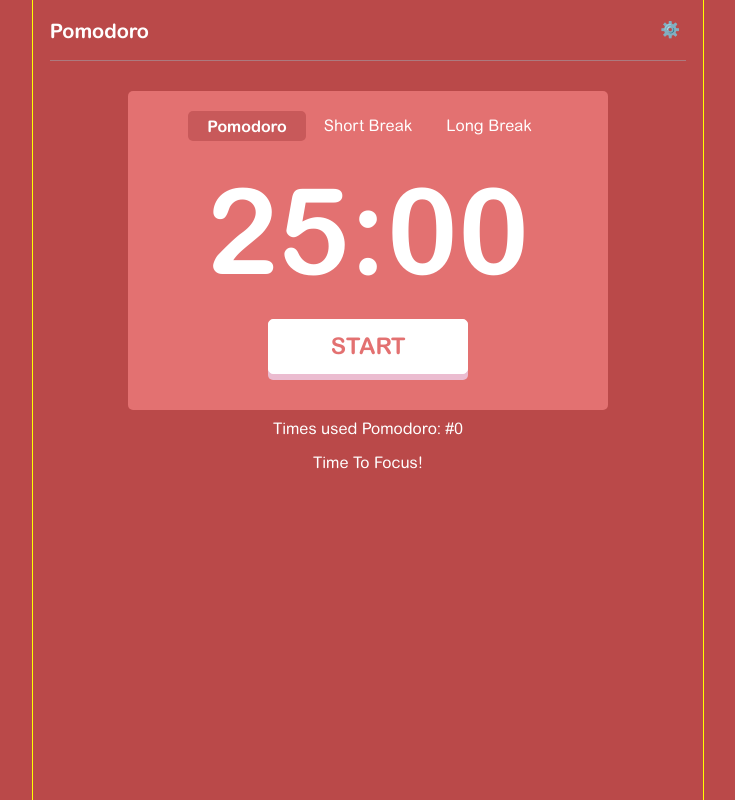
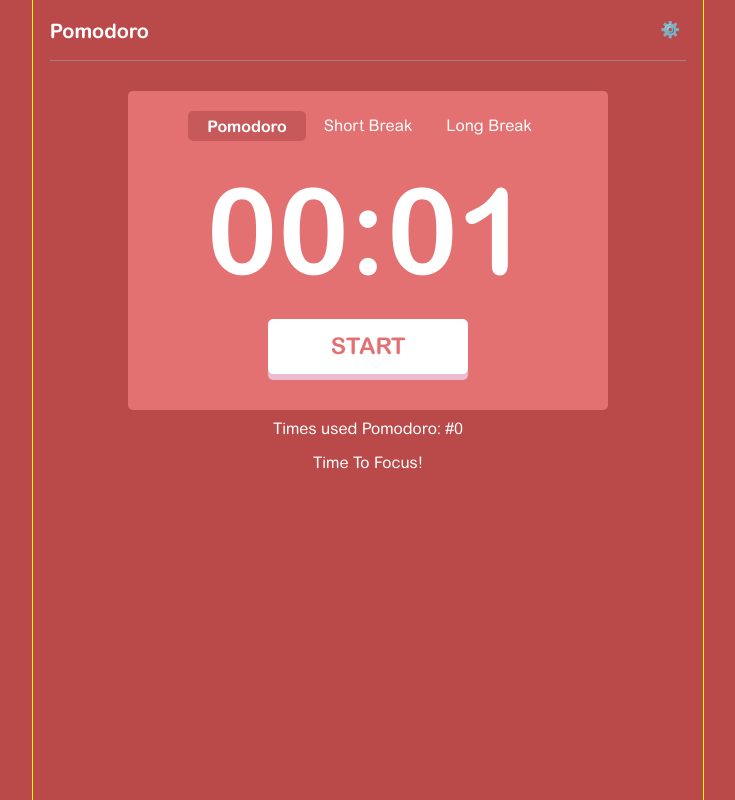
Before and after one commit to BarakB1991/pomodoro-app, a React (Create React App) app: page / in a window 1280 px wide. Shown: the whole page, without its empty margins (272-1007 px from the left). Built offline with nearby package versions, Linux system fonts and the light colour scheme; no server answers.

Commit message:
refactor changeSegmentBasedOnPomodoros to handle pomoFocus not updating before the change

```diff
--- a/src/components/App.js
+++ b/src/components/App.js
@@ -6,13 +6,13 @@ import TimerContainer from './Main/TimerContainer/TimerContainer';
 import TimerMeta from './Main/TimerMeta/TimerMeta';
 
 const App = () => {
-  const [pomoCount, setPomoCount] = useState(1);
+  const [pomoCount, setPomoCount] = useState(0);
   const [segment, setSegment] = useState('Pomodoro');
   // eslint-disable-next-line
   const [timerMinutes, setTimerMinutes] = useState({
-    Pomodoro: 25,
-    'Short Break': 5,
-    'Long Break': 15,
+    Pomodoro: 0.05,
+    'Short Break': 0.05,
+    'Long Break': 0.05,
   }); // count times pomodoro been used
 
   const handleIncreasePomoCount = useCallback(() => {
@@ -20,7 +20,7 @@ const App = () => {
   }, []);
 
   const handleSegementChange = useCallback((mode) => {
-    setSegment((currentSegment) => (currentSegment = mode));
+    setSegment(mode);
   }, []);
 
   return (
--- a/src/components/Main/TimerContainer/TimerContainer.js
+++ b/src/components/Main/TimerContainer/TimerContainer.js
@@ -17,7 +17,10 @@ const TimerContainer = ({
   timerMinutes,
 }) => {
   const buttonsContainerRef = useRef(null);
-  const [count, setCount] = useState(60 * timerMinutes['Pomodoro']);
+  const [count, setCount] = useState(
+    // 60 * timerMinutes['Pomodoro']
+    1,
+  );
   const [intervalID, setIntervalID] = useState(null);
   const [isSmallerButtons, setIsSmallerButtons] = useState(false);
 
@@ -64,16 +67,18 @@ const TimerContainer = ({
       if (
         intervalID
         // && !isAutoStart
-      )
+      ) {
         removeInterval();
-
+      }
       onSegmentChange(mode);
     },
     [timerMinutes, removeInterval, intervalID, onSegmentChange],
   );
 
   const changeSegmentBasedOnPomodoros = useCallback(() => {
-    pomoCount % 4 === 0 && pomoCount !== 0
+    console.log(pomoCount);
+
+    (pomoCount + 1) % 4 === 0 && pomoCount !== 0
       ? handleButtonClick('Long Break')
       : handleButtonClick('Short Break');
   }, [handleButtonClick, pomoCount]);
@@ -109,8 +114,9 @@ const TimerContainer = ({
       removeInterval();
       setCount((prevCount) => prevCount + 1);
       if (segment === 'Pomodoro') {
+        window.timeOne = performance.now();
+        increasePomo();
         changeSegmentBasedOnPomodoros();
-        increasePomo();
         playFinishTimer();
       } else if (segment === 'Short Break' || segment === 'Long Break') {
         handleButtonClick('Pomodoro');
--- a/src/components/Main/TimerMeta/TimerMeta.js
+++ b/src/components/Main/TimerMeta/TimerMeta.js
@@ -3,7 +3,7 @@ import './TimerMeta.css';
 
 const TimerMeta = ({ pomoCount, segment }) => (
   <div className='timer-meta'>
-    <span>Times used Pomodoro: #{pomoCount - 1}</span>
+    <span>Times used Pomodoro: #{pomoCount}</span>
     <p>Time To {segment === 'Pomodoro' ? 'Focus!' : 'Rest'}</p>
   </div>
 );
```
